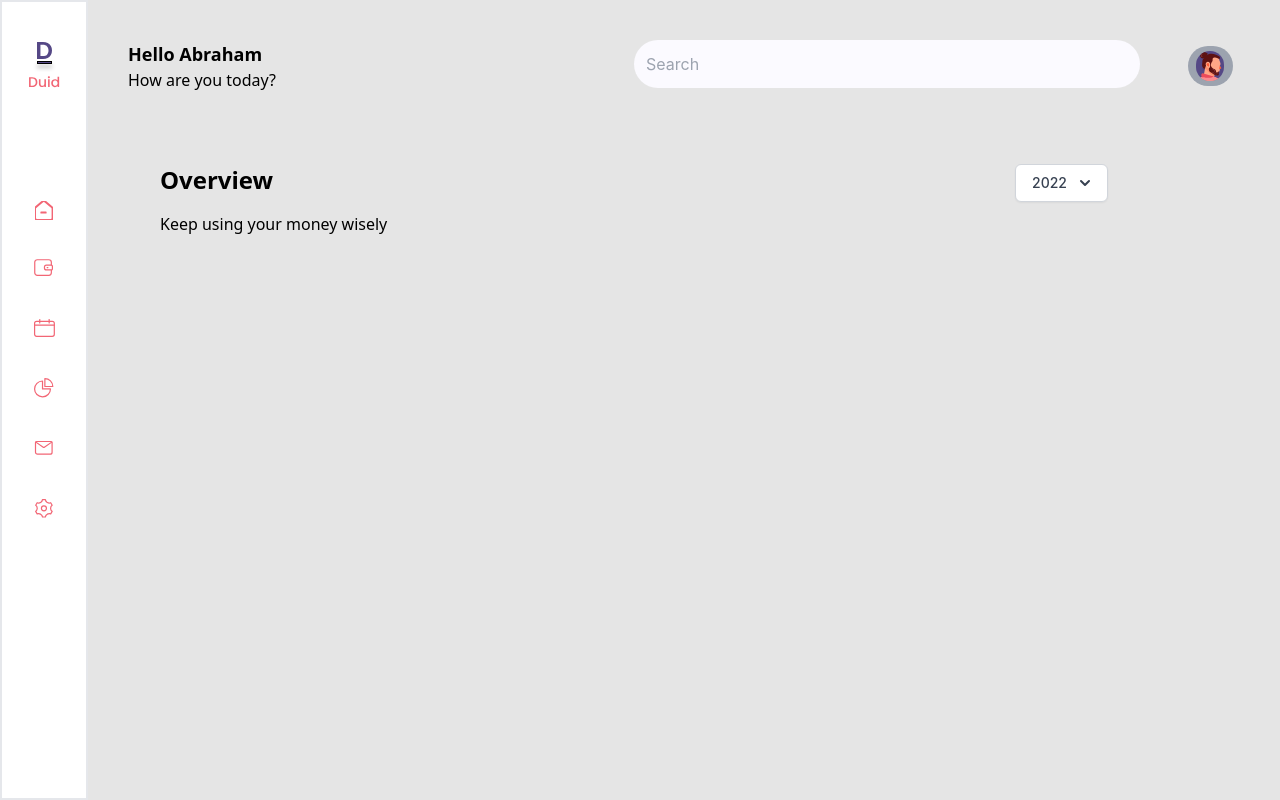
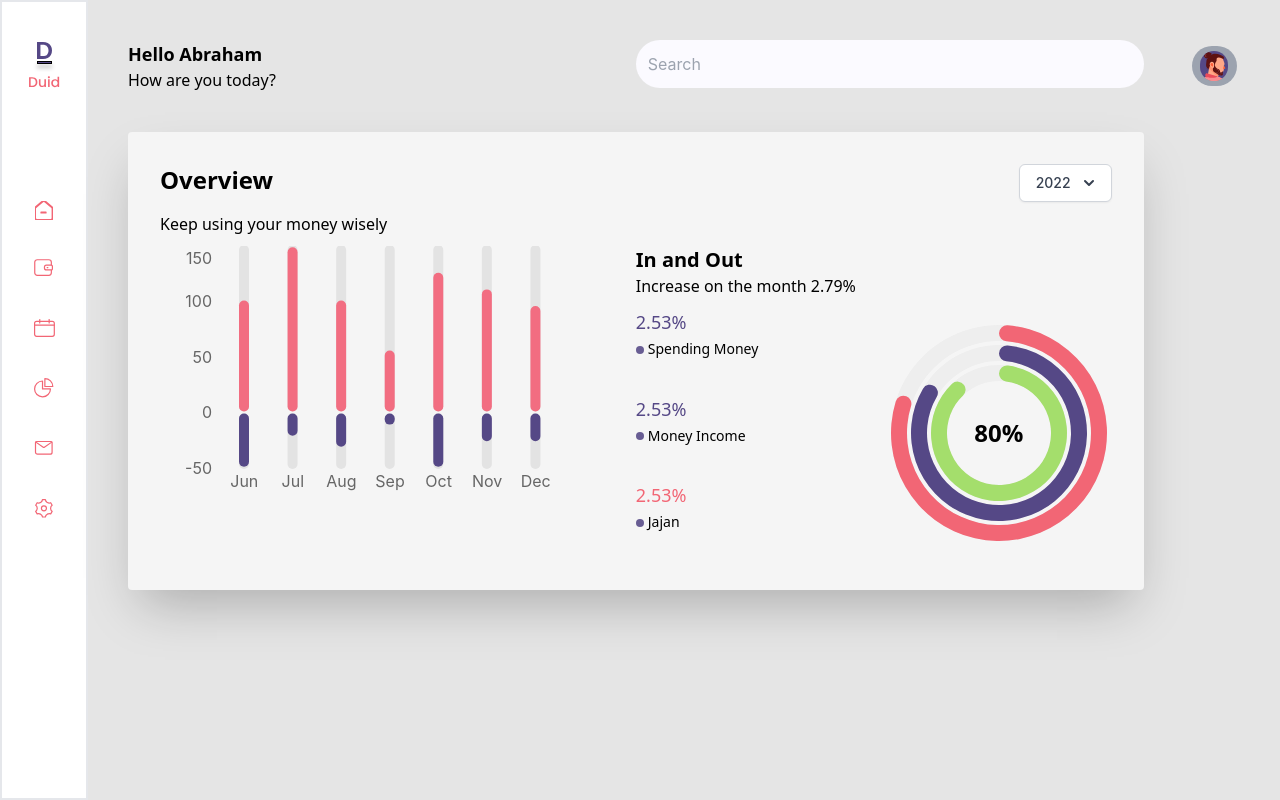
Before and after one commit to NayanJD/finance-app, a React (Create React App) app: page / in a window 1280 px wide. Built offline with nearby package versions, Linux system fonts and the light colour scheme.

Commit message:
Add radial chart and stacked bar chart

```diff
--- a/package.json
+++ b/package.json
@@ -16,6 +16,7 @@
     "react-dom": "^17.0.2",
     "react-router-dom": "^6.2.1",
     "react-scripts": "5.0.0",
+    "recharts": "^2.1.8",
     "typescript": "^4.5.4",
     "web-vitals": "^2.1.3"
   },
--- a/src/screens/home.tsx
+++ b/src/screens/home.tsx
@@ -1,12 +1,100 @@
 import React, { useState } from "react";
 import { SearchIcon } from "@heroicons/react/solid";
+import { ReactComponent as Dot } from "../assets/bulletDot.svg";
 import Dropdown from "../components/dropdown";
+import {
+  BarChart,
+  Bar,
+  XAxis,
+  YAxis,
+  ResponsiveContainer,
+  RadialBarChart,
+  RadialBar,
+  Legend,
+  Tooltip,
+  PolarRadiusAxis,
+  PolarAngleAxis,
+} from "recharts";
 
 interface IHomeProps {
   isClicked: boolean;
 }
 
 function Home({ isClicked }: IHomeProps) {
+  const data = [
+    {
+      name: "Jun",
+      uv: 100,
+      pv: -48,
+      max: 150,
+      min: -50,
+    },
+    {
+      name: "Jul",
+      uv: 148,
+      pv: -20,
+      max: 150,
+      min: -50,
+    },
+    {
+      name: "Aug",
+      uv: 100,
+      pv: -30,
+      max: 150,
+      min: -50,
+    },
+    {
+      name: "Sep",
+      uv: 55,
+      pv: -10,
+      max: 150,
+      min: -50,
+    },
+    {
+      name: "Oct",
+      uv: 125,
+      pv: -48,
+      max: 150,
+      min: -50,
+    },
+    {
+      name: "Nov",
+      uv: 110,
+      pv: -25,
+      max: 150,
+      min: -50,
+    },
+    {
+      name: "Dec",
+      uv: 95,
+      pv: -25,
+      max: 150,
+      min: -50,
+    },
+  ];
+
+  const radialData = [
+    {
+      name: "40-49",
+      uv: 90,
+      pv: 3908,
+      fill: "#a4de6c",
+    },
+    {
+      name: "50+",
+      uv: 85,
+      pv: 4800,
+      fill: "#554886",
+    },
+    {
+      name: "unknow",
+      uv: 81,
+      pv: 4800,
+      fill: "#F26675",
+    },
+  ];
+  const BAR_GAP = 2;
+  const BAR_SIZE = 10;
   return (
     <div
       className={`sm:h-screen ${
@@ -26,7 +114,7 @@ function Home({ isClicked }: IHomeProps) {
           />
         </div>
       </div>
-      <div className="mx-[10px] p-[10px] sm:mx-[40px] sm:p-[32px] flex flex-col">
+      <div className="mx-[10px] p-[10px] sm:mx-[40px] sm:p-[32px] flex flex-col bg-neutral-100 rounded shadow-2xl">
         <div className="grid grid-flow-col">
           <div className="font-sans font-semibold text-2xl">Overview</div>
           <div className="grid justify-end">
@@ -36,6 +124,141 @@ function Home({ isClicked }: IHomeProps) {
         <div className="mt-[10px] font-sans font-light">
           Keep using your money wisely
         </div>
+        <div className="grid grid-rows-2 sm:grid-rows-1 sm:grid-cols-2 mt-[10px]">
+          <div className="min-width-[400px] overflow-auto">
+            <BarChart
+              width={400}
+              height={252}
+              data={data}
+              barGap={BAR_GAP}
+              margin={{ top: 0, left: 0, right: 0, bottom: 0 }}
+              // barSize={BAR_SIZE}
+            >
+              <XAxis
+                dataKey="name"
+                axisLine={false}
+                tickLine={false}
+                max={5000}
+              />
+              <YAxis axisLine={false} tickLine={false} domain={[-50, 150]} />
+              <Bar
+                dataKey="min"
+                fill="#E3E3E3"
+                barSize={BAR_SIZE}
+                transform={`translate(${1.5 * (BAR_GAP + BAR_SIZE)}, 1)`}
+                radius={[10, 10, 10, 10]}
+              />
+              <Bar
+                dataKey="pv"
+                fill="#554886"
+                barSize={BAR_SIZE}
+                transform={`translate(${(BAR_GAP + BAR_SIZE) / 2}, 1)`}
+                radius={[10, 10, 10, 10]}
+              />
+              <Bar
+                dataKey="max"
+                fill="#E3E3E3"
+                barSize={BAR_SIZE}
+                transform={`translate(${-(BAR_GAP + BAR_SIZE) / 2}, -1)`}
+                radius={[10, 10, 10, 10]}
+              />
+              <Bar
+                dataKey="uv"
+                fill="#F26D81"
+                barSize={BAR_SIZE}
+                transform={`translate(${-1.5 * (BAR_GAP + BAR_SIZE)}, -1)`}
+                radius={[10, 10, 10, 10]}
+              />
+            </BarChart>
+          </div>
+          <div className="grid">
+            <div>
+              <div className="text-xl font-extrabold font-sans">In and Out</div>
+              <div className="font-sans font-light">
+                Increase on the month 2.79%
+              </div>
+            </div>
+            <div className="grid grid-cols-2 h-full mt-[10px]">
+              <div className="grid grid-rows hidden sm:grid">
+                <div className="">
+                  <div className="font-sans text-lg text-duidPurple">2.53%</div>
+                  <Dot className="inline-block mr-[4px]" />
+                  <div className="inline-block text-sm font-sans">
+                    Spending Money
+                  </div>
+                </div>
+                <div className="">
+                  <div className="font-sans text-lg text-duidPurple">2.53%</div>
+                  <Dot className="inline-block mr-[4px]" />
+                  <div className="inline-block text-sm font-sans">
+                    Money Income
+                  </div>
+                </div>
+                <div className="">
+                  <div className="font-sans text-lg text-duidRed">2.53%</div>
+                  <Dot className="inline-block mr-[4px]" />
+                  <div className="inline-block text-sm font-sans">Jajan</div>
+                </div>
+              </div>
+              <div className="">
+                <RadialBarChart
+                  width={250}
+                  height={250}
+                  innerRadius="50%"
+                  outerRadius="100%"
+                  data={radialData}
+                  startAngle={90}
+                  endAngle={-270}
+                >
+                  {/* <PolarRadiusAxis
+                    type="number"
+                    domain={[0, 100]}
+                    dataKey={"uv"}
+                  /> */}
+                  <PolarAngleAxis
+                    type="number"
+                    domain={[0, 100]}
+                    angleAxisId={0}
+                    tick={false}
+                  />
+                  <RadialBar
+                    className=""
+                    // minAngle={15}
+                    // label={{ fill: "#666", position: "insideEnd" }}
+                    background
+                    // clockWise={true}
+                    dataKey="uv"
+                    data={radialData}
+                    radius={10}
+                    fill={"linear-gradient(red, yellow)"}
+                    cornerRadius={10}
+                  />
+
+                  <Legend
+                    iconSize={10}
+                    // width={120}
+                    // height={140}
+                    layout="vertical"
+                    // horizOriginX={50}
+                    verticalAlign="middle"
+                    align="center"
+                    // margin={{
+                    //   top: 50,
+                    //   left: 50,
+                    //   right: 50,
+                    //   bottom: 50,
+                    // }}
+                    content={() => (
+                      <span className="text-2xl font-sans font-bold">80%</span>
+                    )}
+                  />
+                  {/* <Tooltip /> */}
+                </RadialBarChart>
+              </div>
+            </div>
+          </div>
+          {/* <div>dadf</div> */}
+        </div>
       </div>
     </div>
   );
```
Also changed, not shown: src/assets/bulletDot.svg (added), 1 other file (tests, documents, lock files or other folders).
